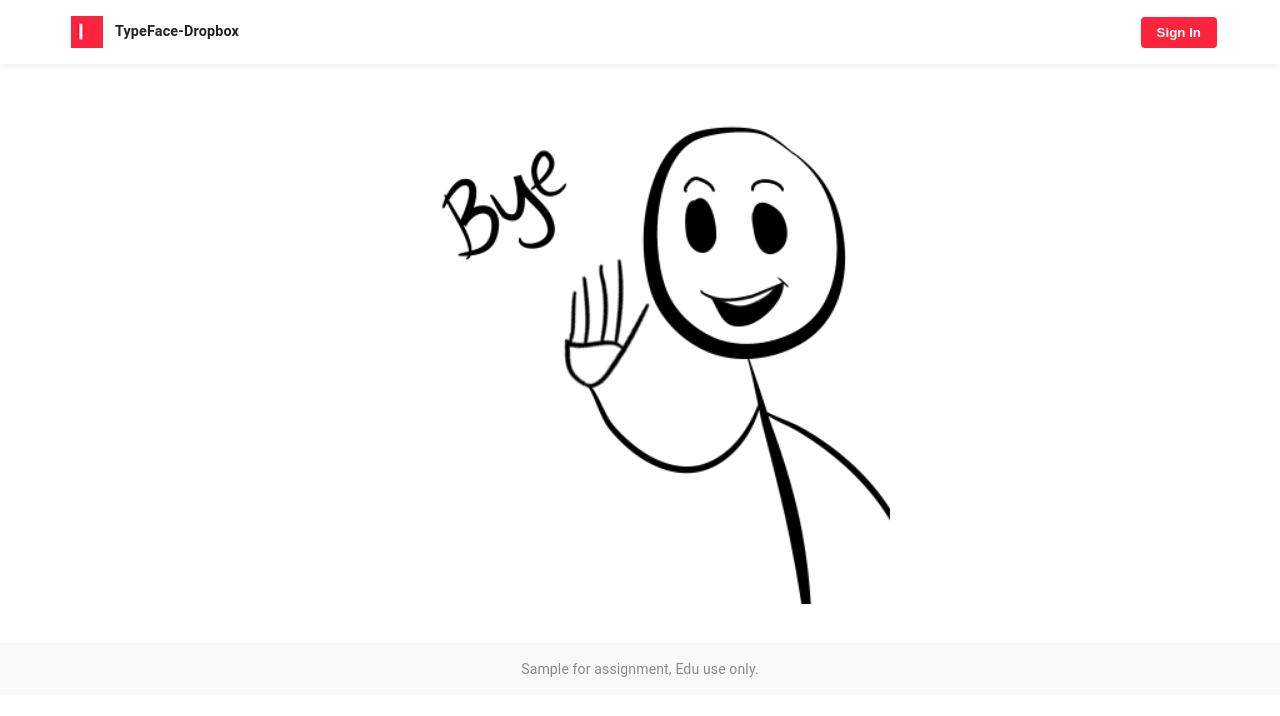
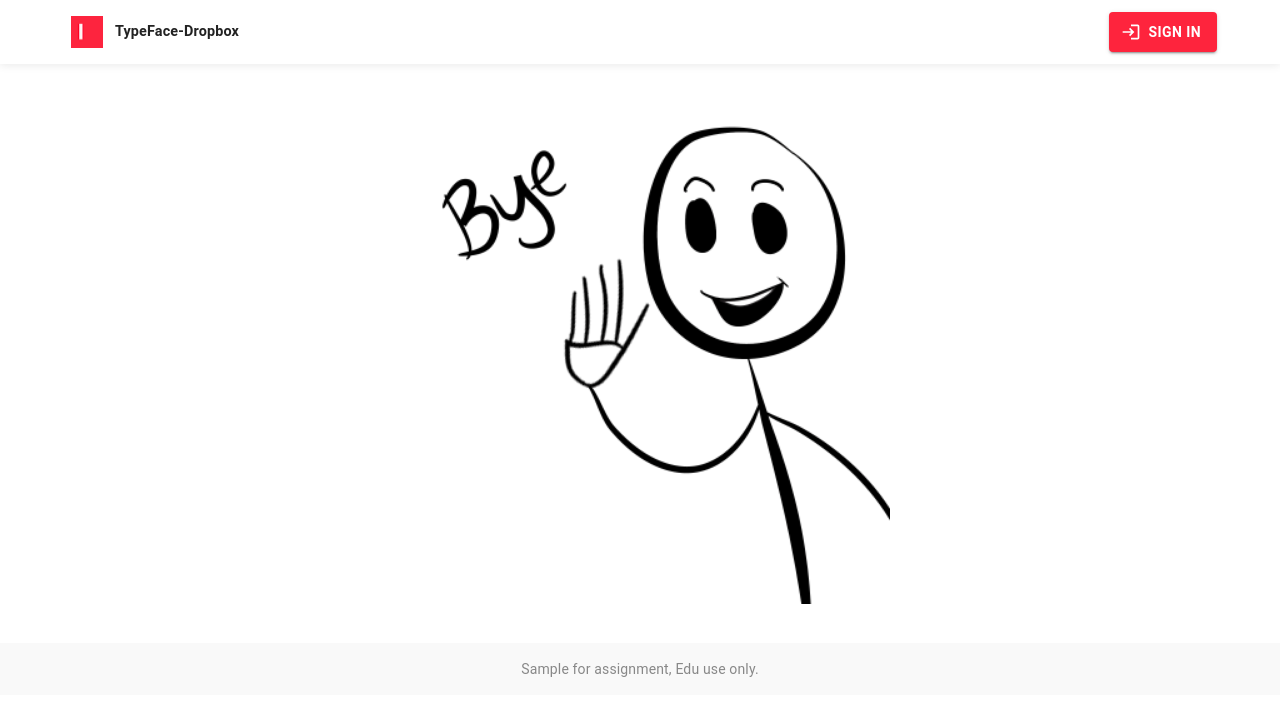
Before and after one commit to shubhamrly/TypeFace-DropBox, a React (Create React App) app in the folder frontend/: page /logout in a window 1280 px wide. Shown: the top 716 px of the page. Built offline with nearby package versions, Linux system fonts and the light colour scheme; no server answers.

Commit message:
Feature: Mock Welcome screen

```diff
--- a/frontend/src/App.js
+++ b/frontend/src/App.js
@@ -9,11 +9,12 @@ import {
   Alert,
 } from "@mui/material";
 import styles from "./style.css";
-import { BrowserRouter as Router, Routes, Route } from "react-router-dom";
+import { BrowserRouter as Router, Routes, Route, Navigate } from "react-router-dom";
 import FileUploader from "./components/FileUploader";
 import FileViewer from "./components/FileViewer";
 import downloadIcon from "./components/assets/download.png";
 import Logout from "./components/Logout";
+import Welcome from "./components/Welcome";
 import Footer from "./components/Footer";
 import UserProfileMenu from "./components/UserProfileMenu";
 //Importing fro, .env file
@@ -30,6 +31,7 @@ function App() {
   //for table view
   const FILES_PER_PAGE = 15;
   const isLogoutPage = window.location.pathname === "/logout";
+  const isWelcomePage = window.location.pathname === "/" || window.location.pathname === "/welcome";
   const fileViewerRef = useRef();
 
   // useCallback to memoize getFilePage
@@ -92,13 +94,15 @@ function App() {
             TypeFace-Dropbox
           </span>
           <span style={{ left: "-39px", position: "relative" }}>
-          <UserProfileMenu isLogoutPage={isLogoutPage} />
+          <UserProfileMenu isLogoutPage={isLogoutPage} isWelcomePage={isWelcomePage} />
           </span>
         </Toolbar>
       </AppBar>
       <Routes>
+        <Route path="/" element={<Welcome />} />
+        <Route path="/welcome" element={<Welcome />} />
         <Route
-          path="/"
+          path="/home"
           element={
             <>
               <Container style={{ marginTop: "88px", textAlign: "center" }}>
--- a/frontend/src/components/Logout.js
+++ b/frontend/src/components/Logout.js
@@ -1,15 +1,21 @@
-import React from "react";
-import { Container, Typography } from "@mui/material";
+import React, { useEffect } from "react";
+import { Container, Typography, Box } from "@mui/material";
 import byeGif from "./assets/bye.gif";
 import Footer from "./Footer";
 import { useDispatch } from "react-redux";
+import { resetState } from "./fileViewerSlice";
+import { persistor } from "./store";
+import UserProfileMenu from "./UserProfileMenu";
 
 function Logout() {
   const dispatch = useDispatch();
-  const handleLogout = () => {
+
+  useEffect(() => {
+    // Clear state on component mount
     dispatch(resetState());
     persistor.purge();
-  };
+  }, [dispatch]);
+
   return (
     <>
       <Container style={{ marginTop: "88px", textAlign: "center" }}>
--- a/frontend/src/components/UserProfileMenu.js
+++ b/frontend/src/components/UserProfileMenu.js
@@ -1,9 +1,17 @@
 import React, { useState } from "react";
-import { Menu, MenuItem, IconButton } from "@mui/material";
+import { Menu, MenuItem, IconButton, Button } from "@mui/material";
 import { FaUserSecret } from "react-icons/fa";
-import { MdEmail, MdLogout } from "react-icons/md";
-function UserProfileMenu({ isLogoutPage }) {
+import { MdEmail, MdLogout, MdLogin } from "react-icons/md";
+import { useNavigate, useLocation } from "react-router-dom";
+
+function UserProfileMenu() {
   const [anchorEl, setAnchorEl] = useState(null);
+  const navigate = useNavigate();
+  const location = useLocation();
+
+  // Determine which page we're on
+  const isWelcomePage = location.pathname === "/" || location.pathname === "/welcome";
+  const isLogoutPage = location.pathname === "/logout";
 
   const handleAvatarClick = (event) => {
     setAnchorEl(event.currentTarget);
@@ -13,24 +21,46 @@ function UserProfileMenu({ isLogoutPage }) {
     setAnchorEl(null);
   };
 
+  const handleNavigation = (path) => {
+    navigate(path);
+    handleMenuClose();
+  };
+
   return (
     <div>
-      {isLogoutPage ? (
-        <button
-          onClick={() => (window.location.href = "/")}
+      {isWelcomePage ? (
+        <Button
+          onClick={() => navigate("/home")}
+          variant="contained"
+          startIcon={<MdLogin />}
           style={{
             backgroundColor: "rgb(254 36 61)",
             color: "#fff",
-            border: "none",
             borderRadius: "4px",
             padding: "8px 16px",
-            cursor: "pointer",
             fontWeight: "bold",
           }}
         >
           Sign In
-        </button>
+        </Button>
+      ) : isLogoutPage ? (
+        // On logout page, show sign-in button
+        <Button
+          onClick={() => navigate("/home")}
+          variant="contained"
+          startIcon={<MdLogin />}
+          style={{
+            backgroundColor: "rgb(254 36 61)",
+            color: "#fff",
+            borderRadius: "4px",
+            padding: "8px 16px",
+            fontWeight: "bold",
+          }}
+        >
+          Sign In
+        </Button>
       ) : (
+        // On home page and other pages, show user icon with dropdown
         <>
           <IconButton onClick={handleAvatarClick}>
             <FaUserSecret style={{ fontSize: 32, color: "rgb(254 36 61)" }} />
@@ -40,9 +70,13 @@ function UserProfileMenu({ isLogoutPage }) {
             open={Boolean(anchorEl)}
             onClose={handleMenuClose}
           >
-            <MenuItem onClick={handleMenuClose}><MdEmail style={{ fontSize: 20, color: "#1976d2" }}  />:shubhamgh00@gmail.com</MenuItem>
-            <MenuItem onClick={() => (window.location.href = "/logout")}>
-            <MdLogout style={{ fontSize: 20, color: "#fe243d" }} />:Sign Out
+            <MenuItem onClick={handleMenuClose}>
+              <MdEmail style={{ fontSize: 20, color: "#1976d2", marginRight: 8 }} />
+              {process.env.REACT_APP_USER_EMAIL || "shubhamgh00@gmail.com"}
+            </MenuItem>
+            <MenuItem onClick={() => handleNavigation("/logout")}>
+              <MdLogout style={{ fontSize: 20, color: "#fe243d", marginRight: 8 }} />
+              Sign Out
             </MenuItem>
           </Menu>
         </>
--- /dev/null
+++ b/frontend/src/components/Welcome.js
@@ -0,0 +1,38 @@
+import React from "react";
+import { Container, Typography, Button, Box, Paper } from "@mui/material";
+import { useNavigate } from "react-router-dom";
+import welcomeImage from "./assets/TypeFace.gif"; // You'll need to add this image to your assets
+
+function Welcome() {
+  const navigate = useNavigate();
+
+  const handleSignIn = () => {
+    navigate('/home');
+  };
+
+  return (
+    <Container maxWidth="md" style={{ marginTop: "120px", textAlign: "center" }}>
+      <Paper elevation={3} style={{ padding: "2rem", borderRadius: "12px", background: "rgba(255, 255, 255, 0.9)" }}>
+        <img
+          src={welcomeImage}
+          alt="Welcome"
+          style={{
+            width: "80%",
+            maxWidth: "400px",
+            height: "auto",
+            marginBottom: "2rem"
+          }}
+        />
+
+        <Box className="animated-text-container" mb={4}>
+          <Typography variant="body1" color="textSecondary" className="animated-description">
+            Your secure cloud storage solution for all your files.
+            Easily upload, store, and share your important documents.
+          </Typography>
+        </Box>
+      </Paper>
+    </Container>
+  );
+}
+
+export default Welcome;
--- a/frontend/src/style.css
+++ b/frontend/src/style.css
@@ -13,3 +13,51 @@
   margin-right: 12px;
   color: black; /* keeps icon color unchanged */
 }
+
+/* Welcome page animations */
+.welcome-text {
+  font-weight: bold;
+  animation: textPressure 2s ease-in-out infinite;
+  text-shadow: 2px 2px 4px rgba(0, 0, 0, 0.2);
+  background: linear-gradient(45deg, #fe243d, #e53935);
+  background-clip: text;
+  -webkit-background-clip: text;
+  color: transparent;
+  letter-spacing: 1px;
+}
+
+.animated-description {
+  opacity: 0;
+  animation: fadeIn 1.5s ease-out forwards;
+  animation-delay: 0.5s;
+}
+
+.sign-in-button {
+  transform: translateY(0);
+  transition: transform 0.3s ease;
+}
+
+.sign-in-button:hover {
+  transform: translateY(-5px);
+  box-shadow: 0 6px 12px rgba(0, 0, 0, 0.25) !important;
+}
+
+@keyframes textPressure {
+  0%, 100% {
+    transform: scale(1);
+  }
+  50% {
+    transform: scale(1.05);
+  }
+}
+
+@keyframes fadeIn {
+  from {
+    opacity: 0;
+    transform: translateY(20px);
+  }
+  to {
+    opacity: 1;
+    transform: translateY(0);
+  }
+}
```
Also changed, not shown: frontend/src/components/assets/TypeFace.gif (added).
